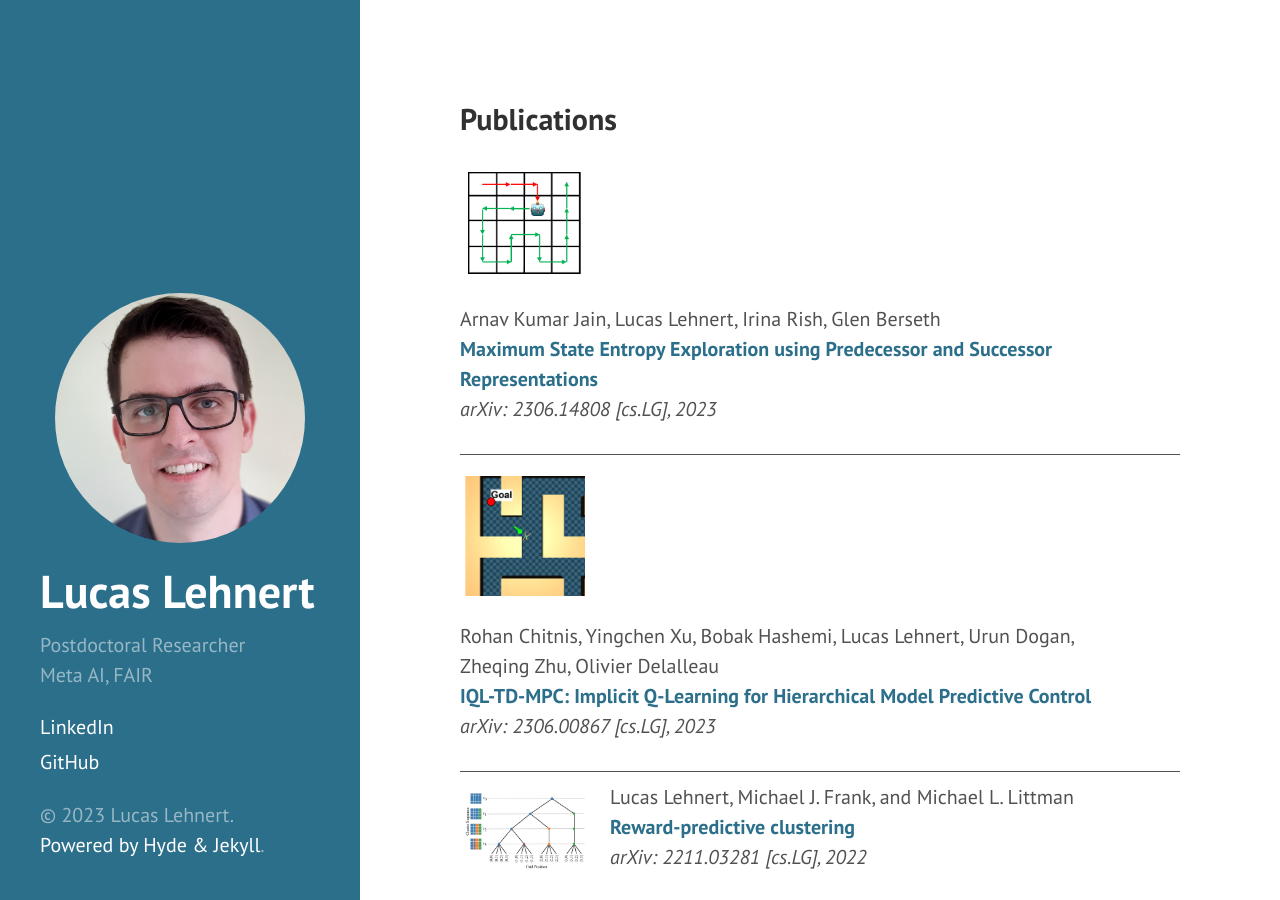
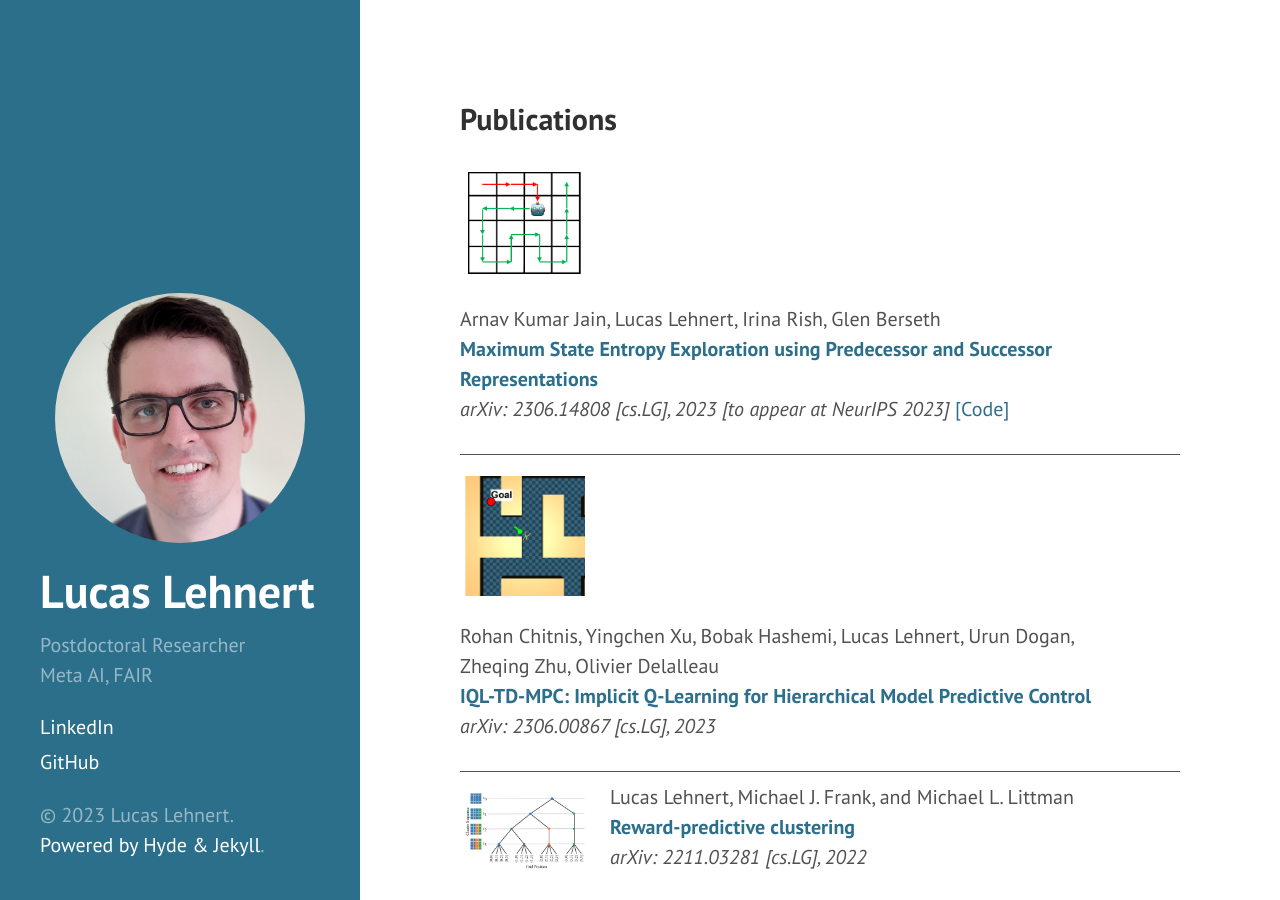
Before and after one commit to lucaslehnert/lucaslehnert.github.io, a Jekyll site: the page built from index.html, in a window 1280 px wide and 900 px high. Built offline with Jekyll 4.4.1, drawn with Linux system fonts in a browser that asks for light colours; Markdown is read by kramdown in place of the engine named in the settings; the list of posts is cut into pages by our own code.

Commit message:
updating eta-psi-learning paper

```diff
--- a/index.html
+++ b/index.html
@@ -22,7 +22,8 @@ title: Home
         <p>
           Arnav Kumar Jain, Lucas Lehnert, Irina Rish, Glen Berseth<br>
           <b><a href="https://arxiv.org/abs/2306.14808">Maximum State Entropy Exploration using Predecessor and Successor Representations</a></b><br>
-          <i>arXiv: 2306.14808 [cs.LG], 2023</i>
+          <i>arXiv: 2306.14808 [cs.LG], 2023 [to appear at NeurIPS 2023]</i>
+          <a href="https://github.com/arnavkj1995/Eta_Psi_Learning">[Code]</a>
         </p>
       </div>
     </div>
```
